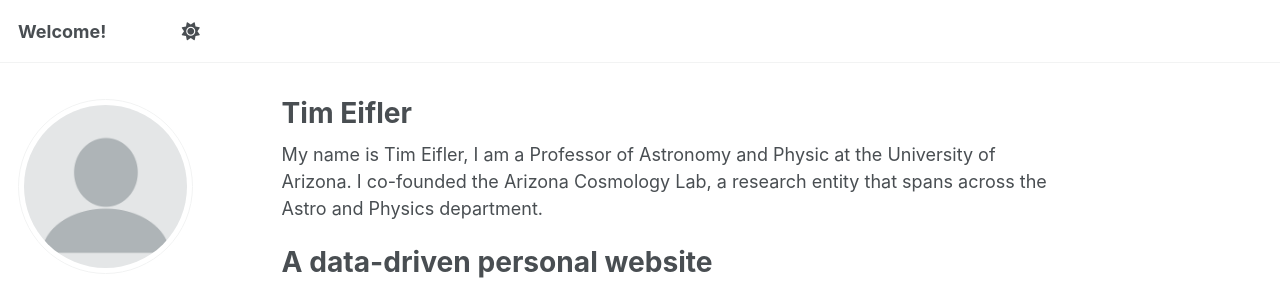
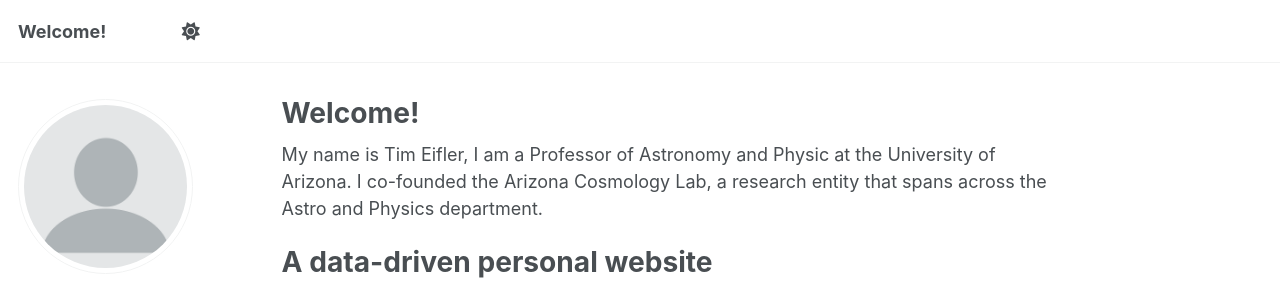
Before and after one commit to timeifler/timeifler.github.io, a Jekyll site: the page built from _pages/about.md, in a window 1280 px wide and 900 px high. Shown: the top 285 px of the window. Built offline with Jekyll 4.4.1, drawn with Linux system fonts in a browser that asks for light colours; some web fonts are replaced.

Commit message:
Update about.md

```diff
--- a/_pages/about.md
+++ b/_pages/about.md
@@ -1,6 +1,6 @@
 ---
 permalink: /
-title: "Tim Eifler"
+title: "Welcome!"
 author_profile: true
 redirect_from:
   - /about/
```
